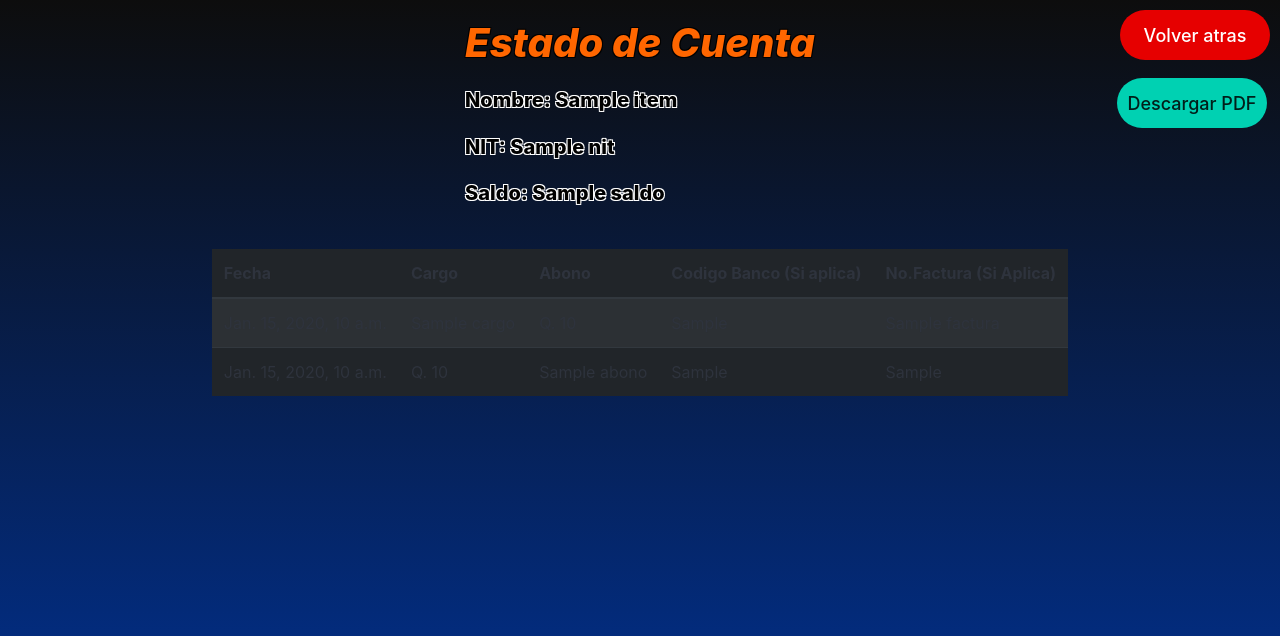
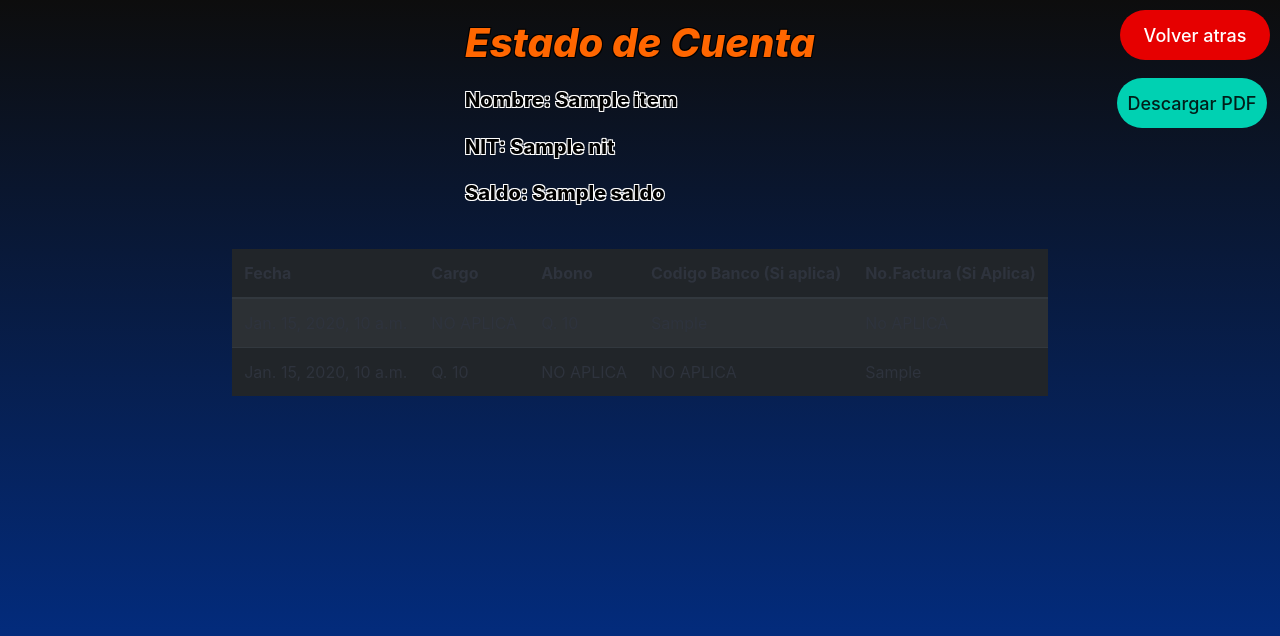
Before and after one commit to Benjamin-Mangandi/IPC2_Proyecto3_202100543, a Django app: page /EstadosCuenta in a window 1280 px wide. Shown: the top 636 px of the page. Run offline with Django 5.2, Linux system fonts and the light colour scheme; tables that the repository leaves empty hold one stand-in row (values such as "Sample post"); a database or web service that is not in the repository returns one stand-in record (values such as "Sample title"); data that the repository does not hold is empty; some libraries are stand-ins or nearby versions.

Commit message:
- Errores en el estado de cuenta arreglados

```diff
--- a/backend/objects/factura.py
+++ b/backend/objects/factura.py
@@ -4,8 +4,6 @@ class Factura:
         self.NITcliente = NITcliente
         self.fecha = fecha
         self.valor = valor
-        self.abono = "NO APLICA"
-        self.codigoBanco = "NO APLICA"
 
     def parseDiccionario(self):
         return {
@@ -13,6 +11,4 @@ class Factura:
             'NITcliente': self.NITcliente,
             'fecha': self.fecha,
             'valor': self.valor,
-            'abono': self.abono,
-            'codigoBanco': self.codigoBanco,
         }
--- a/backend/objects/pago.py
+++ b/backend/objects/pago.py
@@ -4,8 +4,6 @@ class Pago:
         self.fecha = fecha
         self.NITcliente = NITcliente
         self.valor = valor
-        self.cargo = "NO APLICA"
-        self.factura = "NO APLICA"
 
     def parseDiccionario(self):
         return {
@@ -13,6 +11,4 @@ class Pago:
             'fecha': self.fecha,
             'NITcliente': self.NITcliente,
             'valor': self.valor,
-            'cargo': self.cargo,
-            'factura': self.factura,
         }
--- a/frontend/ITGSA/templates/ITGSA/EstadosCuenta.html
+++ b/frontend/ITGSA/templates/ITGSA/EstadosCuenta.html
@@ -130,11 +130,11 @@
                                 <tr>
                                     <td>{{ pago.fecha }}</td>
                                     <td>
-                                        {{ pago.cargo | safe}}</td>
+                                        NO APLICA</td>
                                     <td>Q.
                                         {{ pago.valor }}</td>
                                     <td>{{ pago.codigoBanco }}</td>
-                                    <td>{{ pago.factura | safe}}</td>
+                                    <td>No APLICA</td>
                                 </tr>
                             {% endfor %}
                             {% for transaccion in cliente.transacciones %}
@@ -143,8 +143,8 @@
                                     <td>Q.
                                         {{ transaccion.valor | safe}}</td>
                                     <td>
-                                        {{ transaccion.abono | safe}}</td>
-                                    <td>{{ transaccion.codigoBanco | safe}}</td>
+                                        NO APLICA</td>
+                                    <td>NO APLICA</td>
                                     <td>{{ transaccion.numeroFactura }}</td>
                                 </tr>
                             {% endfor %}
```
Also changed, not shown: backend/main.py (+6 -6 lines).
